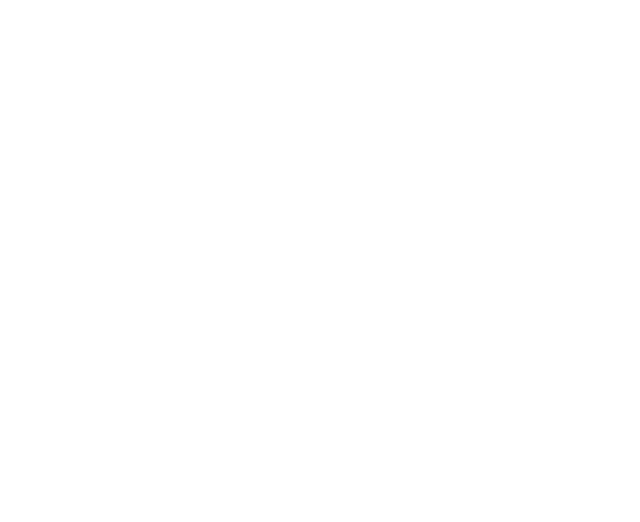
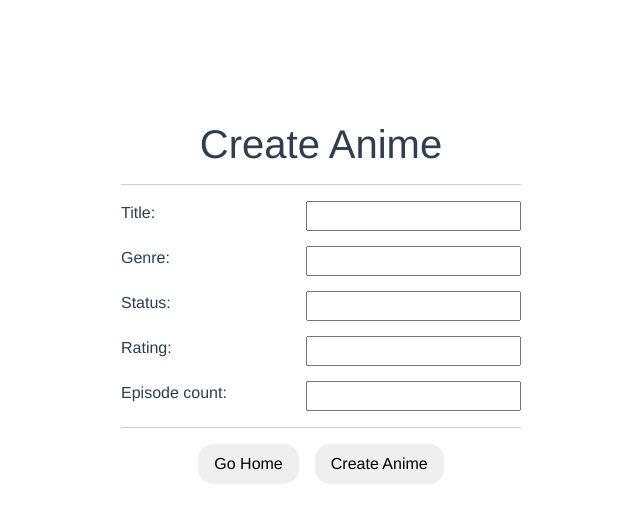
Before and after one commit to aqeeluser404/animeapp-frontend, a Vue app: page /create-anime in a window 1280 px wide. Before the commit this address had no page. Shown: the top 522 px of the page, without its empty margins (319-959 px from the left). Built offline with nearby package versions, Linux system fonts and the light colour scheme.

Commit message:
created anime creation component and read component that needs implementing. also updated styling and moved global styles to app.vue

```diff
--- a/src/App.vue
+++ b/src/App.vue
@@ -19,4 +19,28 @@
     color: #2c3e50;
     margin-top: 100px;
   }
+  /* button styling */
+  .button-row {
+    display: flex;
+    justify-content: center;
+    gap: 1rem;
+    text-align: center;
+  }
+  .button {
+    border-radius: 15px;
+    padding: 0.5rem 1rem;
+    border: none;
+    cursor: pointer;
+  }
+  .button:hover {
+    background-color: black;
+    color: white;
+  }
+  /* container styling */
+  .container {
+    width: 100%;
+    display: flex;
+    flex-direction: column;
+    gap: 1rem;
+  }
 </style>
--- a/src/components/AnimeList.vue
+++ b/src/components/AnimeList.vue
@@ -1,25 +1,25 @@
 <template>
     <div class="container">
-        <h1 class="text-center">Anime List</h1>
+        <h1>Anime List</h1>
         <hr>
         <table class="table table-striped">
             <thead>
-                <th class="table-head-text"> ID </th>
+                <!-- <th class="table-head-text"> ID </th> -->
                 <th class="table-head-text"> TITLE </th>
-                <th class="table-head-text"> GENRE </th>
+                <!-- <th class="table-head-text"> GENRE </th>
                 <th class="table-head-text"> EPISODE COUNT </th>
-                <th class="table-head-text"> STATUS </th>
-                <th class="table-head-text"> ANIME RATING </th>
+                <th class="table-head-text"> STATUS </th> -->
+                <!-- <th class="table-head-text"> ANIME RATING </th> -->
             </thead>
             <tbody>
                 <!-- v-for iterates array of object variables -->
                 <tr v-for = "anime in animes" v-bind:key="anime.id">
-                    <td class="table-definition-text"> {{ anime.id }} </td>
+                    <!-- <td class="table-definition-text"> {{ anime.id }} </td> -->
                     <td class="table-definition-text"> {{ anime.title }} </td>
-                    <td class="table-definition-text"> {{ anime.genre }} </td>
+                    <!-- <td class="table-definition-text"> {{ anime.genre }} </td>
                     <td class="table-definition-text"> {{ anime.episodeCount }} </td>
-                    <td class="table-definition-text"> {{ anime.status }} </td>
-                    <td class="table-definition-text"> {{ anime.rating }} </td>
+                    <td class="table-definition-text"> {{ anime.status }} </td> -->
+                    <!-- <td class="table-definition-text"> {{ anime.rating }} </td> -->
                 </tr>
             </tbody>
         </table>
@@ -35,6 +35,7 @@
 
     export default {
         name: 'AnimeList',
+
         data() {
             return {
                 animes : []
@@ -81,7 +82,7 @@
         text-align: left;
     }
     .container {
-        width: 100%;
+        width: 25%;
         display: flex;
         flex-direction: column;
         gap: 1rem;
--- /dev/null
+++ b/src/components/CreateAnime.vue
@@ -0,0 +1,92 @@
+<template>
+    <div class="container">
+        <div class="form-container">
+            <form @submit.prevent="createAnime" class="anime-form">
+                <h1>Create Anime</h1>
+                <hr>
+                <div class="form-group">
+                    <label for="title">Title: </label>
+                    <input id="title" v-model="animeData.title" required type="text">
+                </div>
+                <div class="form-group">
+                    <label for="genre">Genre: </label>
+                    <input id="genre" v-model="animeData.genre" required type="text">
+                </div>
+                <div class="form-group">
+                    <label for="status">Status: </label>
+                    <input id="status" v-model="animeData.status" required type="text">
+                </div>
+                <div class="form-group">
+                    <label for="rating">Rating: </label>
+                    <input id="rating" v-model="animeData.rating" required type="text">
+                </div>
+                <div class="form-group">
+                    <label for="episodeCount">Episode count: </label>
+                    <input id="episodeCount" v-model="animeData.episodeCount" required type="text">
+                </div>
+                <hr>
+                <div class="button-row">
+                    <button class="button" @click="HomePage">Go Home</button>
+                    <button class="button" type="submit">Create Anime</button>
+                </div>
+            </form>
+        </div>
+    </div>
+</template>
+
+<script>
+import AnimeService from '@/services/AnimeService';
+    export default {
+        name: 'CreateAnime',
+
+        data() {
+            return {
+                animeData: {
+                    title: '',
+                    genre: '',
+                    episodeCount: '',
+                    status: '',
+                    rating: ''
+                }
+            }
+        },
+
+        methods: {
+            createAnime() {
+                AnimeService.createAnime(this.animeData)
+
+                .then(response => {
+                    console.log('Created Anime:', response.data);
+                    this.$router.push('/')
+                })
+                .catch(error => {
+                    console.error('Error creating anime:', error);
+                })
+            },
+            HomePage() {
+                this.$router.push('/')
+            }
+        },
+
+    }
+</script>
+
+<style scoped>
+    /* form styling */
+    .anime-form {
+        max-width: 400px;
+        margin: 0 auto;
+    }
+    .form-container {
+        text-align: center;
+        margin-top: 20px;
+        margin-bottom: 20px;
+    }
+    .form-group {
+        margin-bottom: 15px;
+        display: flex;
+        justify-content: space-between;
+        gap: 1rem;
+
+    }
+</style>
--- a/src/components/HomePage.vue
+++ b/src/components/HomePage.vue
@@ -8,13 +8,13 @@
             <br>
             utilizing the Spring Boot framework.
         </p>
-        <div class="button-row">
+        <!-- <div class="button-row">
             <button class="button" @click="AnimeList">View Anime List</button>
-        </div>
+        </div> -->
         <hr>
         <div class="button-row">
-            <button class="button" @click="AddAnime">Create Anime</button>
-            <button class="button" @click="ReadAnime">Read Anime</button>
+            <button class="button" @click="CreateAnime">Create Anime</button>
+            <button class="button" @click="ReadAnime">View Anime List</button>
             <button class="button" @click="UpdateAnime">Update Anime</button>
             <button class="button" @click="DeleteAnime">Delete Anime</button>
         </div>
@@ -30,11 +30,11 @@
             AnimeList() {
                 this.$router.push('/anime-list');
             },
-            AddAnime() {
-                this.$router.push('/development-page');
+            CreateAnime() {
+                this.$router.push('/create-anime');
             },
             ReadAnime() {
-                this.$router.push('/development-page');
+                this.$router.push('/read-anime');
             },
             UpdateAnime() {
                 this.$router.push('/development-page');
@@ -47,24 +47,5 @@
 </script>
 
 <style scoped>
-    .button-row {
-        display: flex;
-        justify-content: center;
-        gap: 1rem;
-    }
-    .button {
-        border-radius: 15px;
-        padding: 0.5rem;
-        border: none;
-    }
-    .button:hover {
-        background-color: black;
-        color: white;
-    }
-    .container {
-        width: 100%;
-        display: flex;
-        flex-direction: column;
-        gap: 1rem;
-    }
+
 </style>
--- /dev/null
+++ b/src/components/ReadAnime.vue
@@ -0,0 +1,99 @@
+<template>
+    <div class="container">
+        <h1>Read Anime</h1>
+        <hr>
+        <table class="table table-striped">
+            <thead>
+                <!-- <th class="table-head-text"> ID </th> -->
+                <th class="table-head-text"> TITLE </th>
+                <!-- <th class="table-head-text"> GENRE </th>
+                <th class="table-head-text"> EPISODE COUNT </th>
+                <th class="table-head-text"> STATUS </th>
+                <th class="table-head-text"> ANIME RATING </th> -->
+            </thead>
+            <tbody>
+                <!-- v-for iterates array of object variables -->
+                <tr v-for = "anime in animes" v-bind:key="anime.id">
+                    <!-- <td class="table-definition-text"> {{ anime.id }} </td> -->
+                    <td class="table-definition-text">
+                        {{ anime.title }}
+                        <button class="button" @click="readAnimeDetails(anime.id)">Read Details</button>
+                    </td>
+                    <!-- <td class="table-definition-text"> {{ anime.genre }} </td>
+                    <td class="table-definition-text"> {{ anime.episodeCount }} </td>
+                    <td class="table-definition-text"> {{ anime.status }} </td>
+                    <td class="table-definition-text"> {{ anime.rating }} </td> -->
+                </tr>
+            </tbody>
+        </table>
+        <hr>
+        <div class="button-row">
+            <button class="button button-background" @click="HomePage">Go Home</button>
+        </div>
+    </div>
+</template>
+
+<script>
+import AnimeService from '../services/AnimeService'
+
+    export default {
+        name: 'ReadAnime',
+
+        data() {
+            return {
+                animes : []
+            }
+        },
+        methods: {
+            getAnimeList() {
+                AnimeService.getAnimeList().then((response) => {
+                    this.animes = response.data;
+                });
+            },
+            readAnimeDetails(anime) {
+                AnimeService.getAnimeById(anime.id).then(response => {
+                    console.log('Anime Details:', response.data);
+                })
+                .catch(error => {
+                    console.error('Error fetching anime details:', error);
+                });
+            },
+            HomePage() {
+                this.$router.push('/');
+            }
+        },
+        created() {
+            this.getAnimeList()
+        }
+    }
+</script>
+
+<style scoped>
+    .table-head-text {
+        font-size: 0.9rem;
+        text-align: left;
+        padding: 0.5rem;
+    }
+    .table-definition-text {
+        font-size: 0.8rem;
+        text-align: left;
+        display: flex;
+        justify-content: space-between;
+        align-items: center;
+    }
+    .container {
+        width: 25%;
+        display: flex;
+        flex-direction: column;
+        gap: 1rem;
+    }
+    .button {
+        background: none;
+    }
+    .button-background {
+        background: rgb(233, 233, 233);
+    }
+    .button:hover {
+        background: black;
+    }
+</style>
--- a/src/routers.js
+++ b/src/routers.js
@@ -1,6 +1,8 @@
 import HomePage from './components/HomePage.vue'
 import AnimeList from './components/AnimeList.vue'
 import DevelopmentPage from './components/DevelopmentPage.vue'
+import CreateAnime from './components/CreateAnime.vue'
+import ReadAnime from './components/ReadAnime.vue'
 import { createRouter, createWebHistory } from 'vue-router'
 
 const routes = [
@@ -18,6 +20,16 @@
         name : 'DevelopmentPage',
         component : DevelopmentPage,
         path : '/development-page'
+    },
+    {
+        name : 'CreateAnime',
+        component : CreateAnime,
+        path : '/create-anime'
+    },
+    {
+        name: 'ReadAnime',
+        component : ReadAnime,
+        path : '/read-anime'
     }
 ];
 
```
Lines whose indentation alone changed are shown as unchanged.
